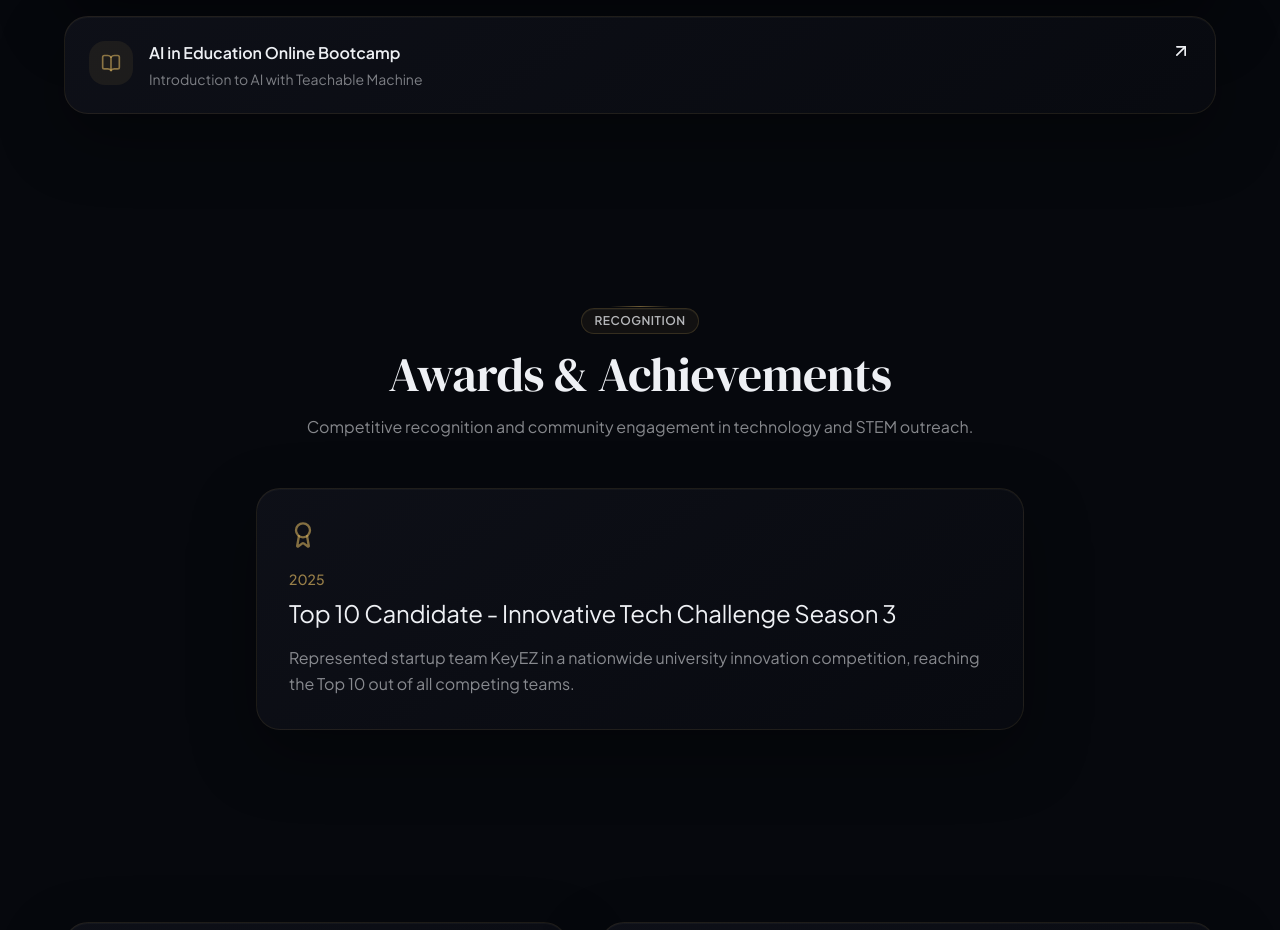
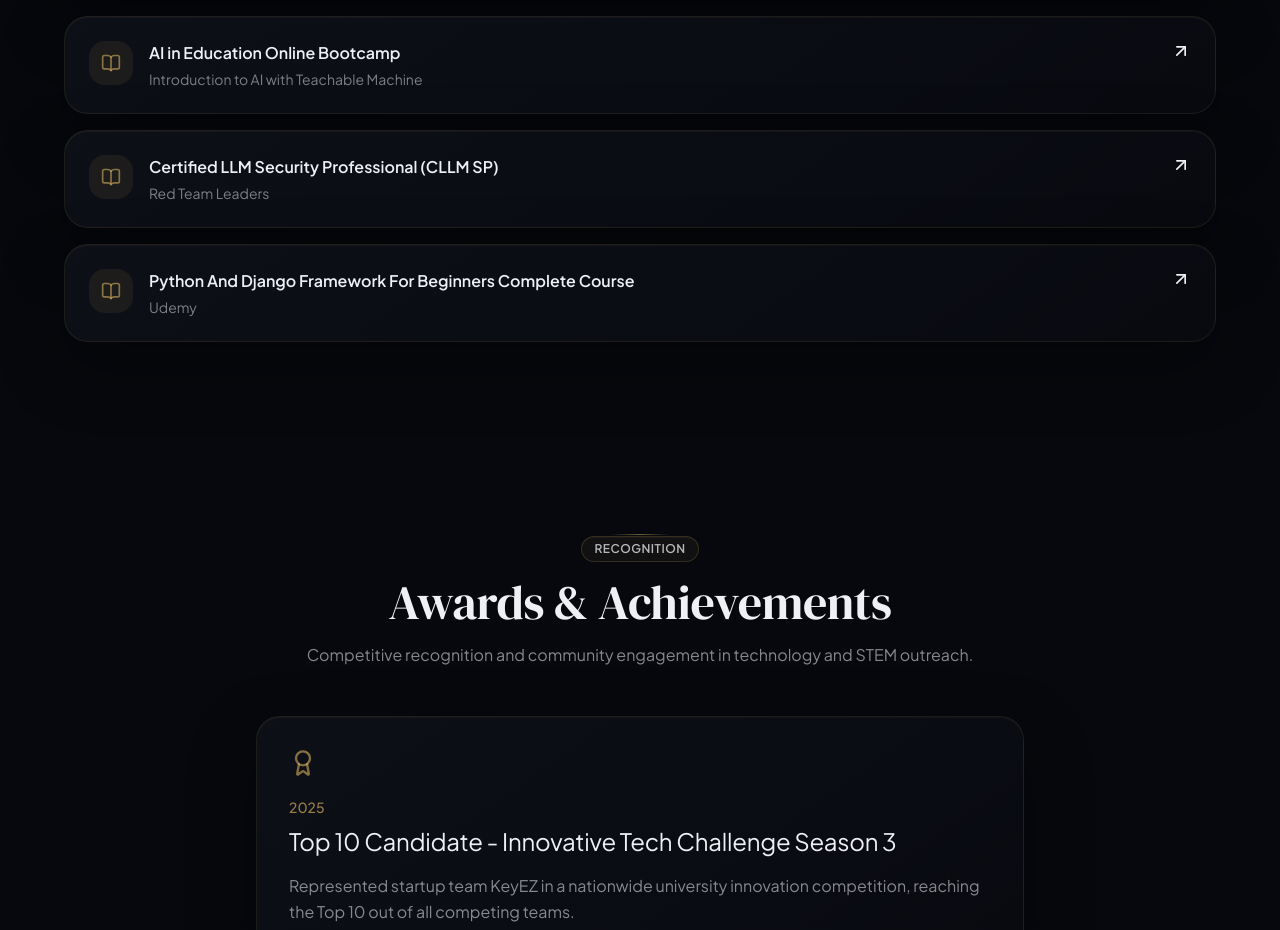
Before and after one commit to menghong-heng/Portfolio, a React (Vite) app: page / in a window 1280 px wide. Shown: the part 5787-6717 px from the top of the page. Built offline with nearby package versions, Linux system fonts and the light colour scheme.

Commit message:
Add new certificate links

```diff
--- a/src/App.tsx
+++ b/src/App.tsx
@@ -176,6 +176,16 @@ const certificates = [
     title: 'AI in Education Online Bootcamp',
     detail: 'Introduction to AI with Teachable Machine',
     href: 'https://drive.google.com/file/d/1vSFlay5Xc5pWYW5c7fFnwiGtrkYEh5ma/view?usp=sharing',
+  },
+  {
+    title: 'Certified LLM Security Professional (CLLM SP)',
+    detail: 'Red Team Leaders',
+    href: 'https://drive.google.com/file/d/1kPWPl51MJAstgMBe7Nzeo6QJL9Zyx_ke/view?usp=sharing',
+  },
+  {
+    title: 'Python And Django Framework For Beginners Complete Course',
+    detail: 'Udemy',
+    href: 'https://drive.google.com/file/d/1s_N7M0pg5tV7vwv3GLTFUes_8XH5NZM_/view?usp=sharing',
   },
 ]
 
```
